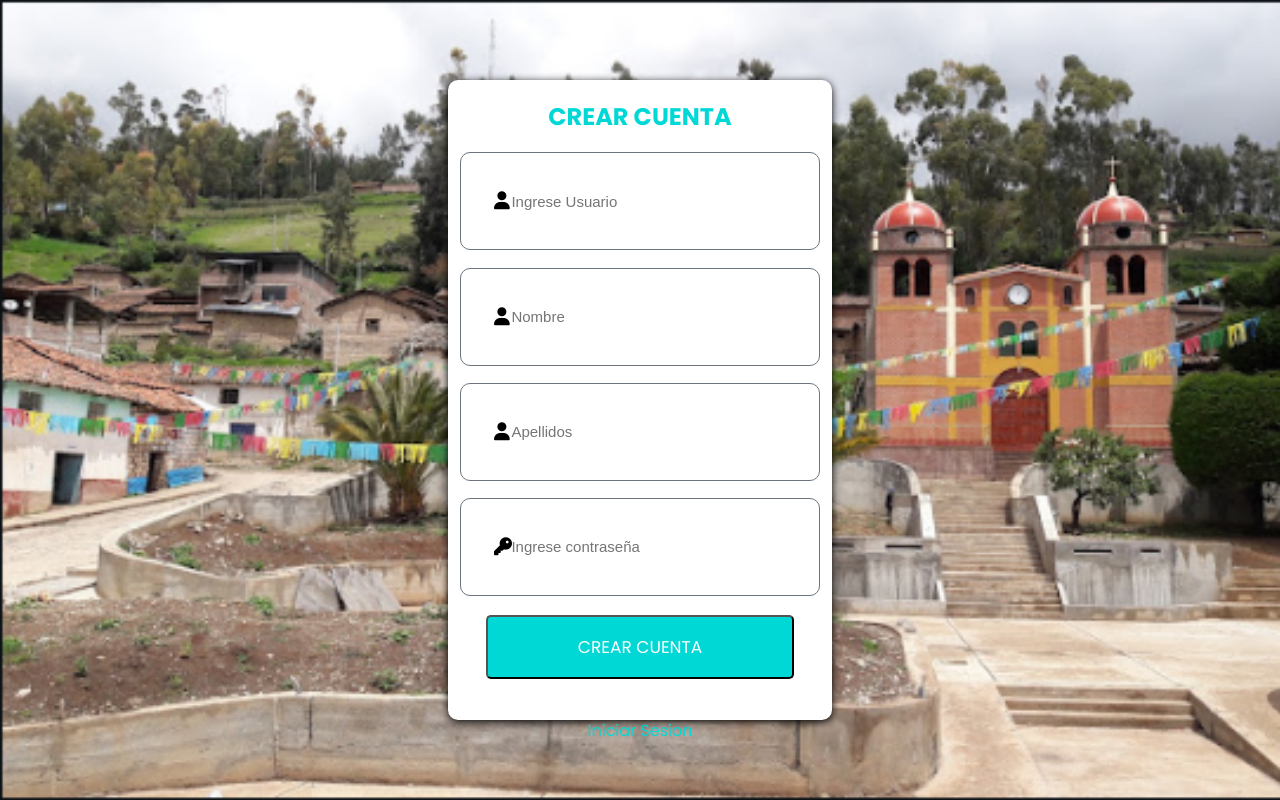
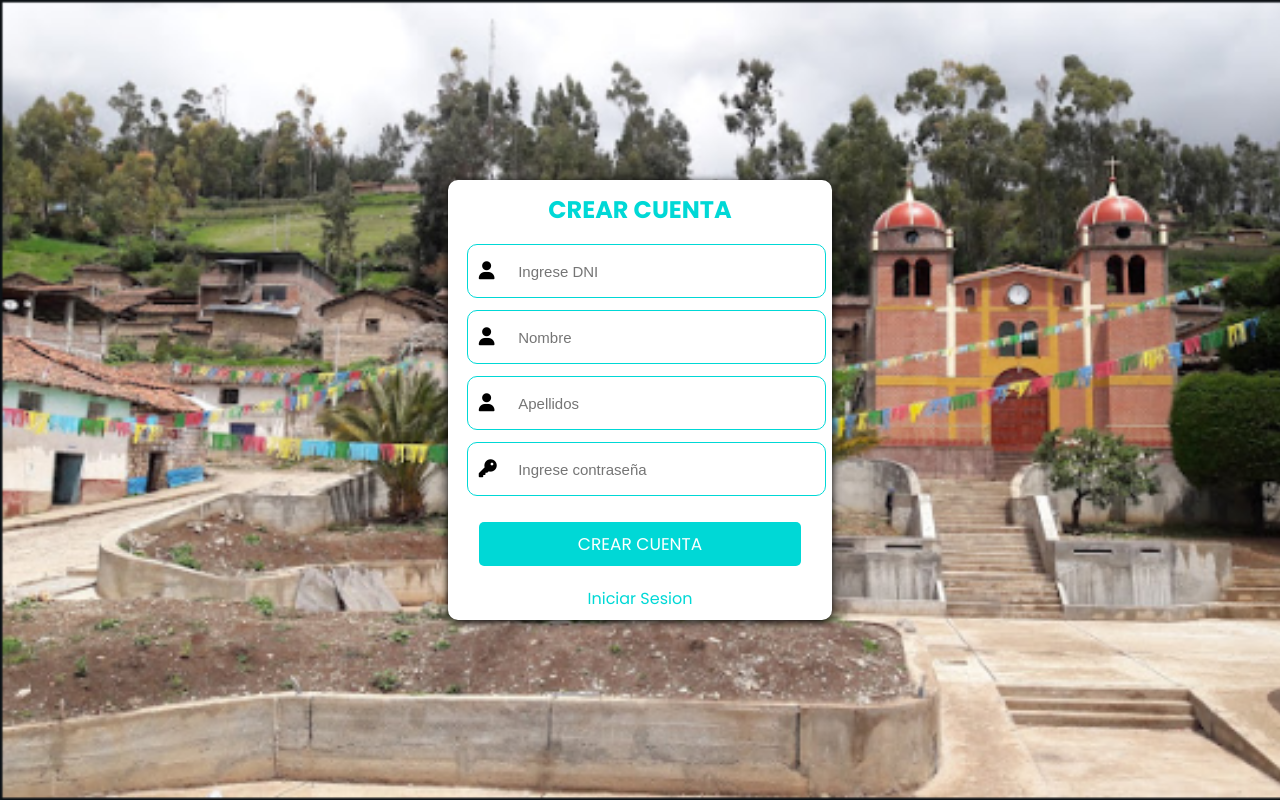
Before and after one commit to Asterios21/FormulacionNihk, a PHP site: page /vista/CrearCuenta.php in a window 1280 px wide. Run offline with PHP 8.4, Linux system fonts and the light colour scheme; some libraries are stand-ins or nearby versions.

Commit message:
Css crearCuenta arreglado

```diff
--- a/css/crearCuenta.css
+++ b/css/crearCuenta.css
@@ -9,7 +9,6 @@
 }
 
 body {
-
     padding: 0;
     margin: 0;
     font-family: 'Poppins', sans-serif;
@@ -17,16 +16,28 @@ body {
     background-repeat: no-repeat;
     background-size: cover;
 }
-
+.crearCuentaText{
+    margin: 3%;
+}
 .formulario-datos {
     width: 100%;
     height: 100%;
-    text-align: center;
-    margin: auto;
+    position: relative;
 }
-.formulario-datos >*{
-    margin-top: 5%;
+
+.usuario,
+.nombre,
+.apellido,
+.contraseña {
+    width: 100%;
+    height: 15%;
+    display: flex;
+    align-items: center;
 }
+
+/* .formulario-datos>* {
+    margin-top: 10px;
+} */
 
 .contenedor-principal {
     display: flex;
@@ -36,49 +47,42 @@ body {
     align-items: center;
 }
 
-.cuerpo {
+.cuerpo_cuenta {
 
-   /*  align-items: center; */
-    /* grid-template-columns: 45% 55%; */
     width: 30%;
-    height: 50%;
+    height: 55%;
     background-color: #fff;
     border-radius: 10px;
     box-shadow: 0 2px 8px #000;
     text-align: center;
 }
 
-.DNI,
-.contraseña {
-    display: flex;
-    align-items: center;
-    justify-content: center;
+
+.input-box {
+    background-color: white;
     position: relative;
-    text-align: center;
-    width: 100%;
-    height: 15%;
-    /* margin-top: -20px; */
+    width: 80%;
+    height: 80%;
+    margin-left: 5%;
+    font-size: 15px;
+    border-radius: 10px;
+    padding-left: 50px;
+    border: 1px solid #00d8d6;
 }
 
-.input-DNI,
-.input-contraseña {
-    background-color: white;
-    position: absolute;
-    width: 80%;
-    height: 100%;
-    font-size: 15px;
-    line-break: 50px;
-    border-radius: 10px;
-    padding-left: 50px;
-    border: 1px solid #6c757d;
-}
+/* .input-box:focus {
+    width: 100%;
+    height: 10%;
+    border: 0;
+    outline: 1px solid #00d8d6;
+} */
 
 #boton-ingresar {
     margin: 20px;
-    width: 80%;
+    width: 84%;
     height: 10%;
     border-radius: 5px;
-
+    border: none;
     background-color: #00d8d6;
 
     font-family: 'Poppins', sans-serif;
@@ -88,13 +92,13 @@ body {
 
 #boton-ingresar:hover {
     cursor: pointer;
-    background-color: #c7f6d4;
+    background-color: #4afde7;
 }
 
 .icono {
     position: absolute;
     font-size: 18px;
-    left: 12%;
+    left: 8%;
 }
 
 .recuperar_contraseña>a {
@@ -102,7 +106,9 @@ body {
     text-decoration: none;
 
 }
-.cuerpo_cuenta {
+
+/* .cuerpo_cuenta {
+
     align-items: center;
     grid-template-columns: 45% 55%;
     width: 30%;
@@ -110,4 +116,4 @@ body {
     background-color: #fff;
     border-radius: 10px;
     box-shadow: 0 2px 8px #000;
-}
+} */
--- a/vista/CrearCuenta.php
+++ b/vista/CrearCuenta.php
@@ -23,29 +23,27 @@
     <div class="contenedor-principal ">
 
         <div class="cuerpo_cuenta">
-
-
             <form action="#" method="post" class="formulario-datos">
-                <div clas="tituloIniciarSesion">
+                <div class="crearCuentaText">
                     <h2 style="color:#00d8d6;">CREAR CUENTA</h2>
                 </div>
-                <div class="DNI">
-                    <input type="text" class="input-DNI" name="input-DNI" placeholder="Ingrese Usuario" maxlength=8>
+                <div class="usuario">
+                    <input type="text" class="input-box" name="input-DNI" placeholder="Ingrese DNI" maxlength=8>
                     <i class="fa-solid fa-user icono"></i>
                 </div>
 
-                <div class="DNI">
-                    <input type="text" class="input-DNI" name="input-DNI" placeholder="Nombre" maxlength=8>
+                <div class="nombre">
+                    <input type="text" class="input-box" name="input-DNI" placeholder="Nombre" maxlength=8>
                     <i class="fa-solid fa-user icono"></i>
                 </div>
 
-                <div class="DNI">
-                    <input type="text" class="input-DNI" name="input-DNI" placeholder="Apellidos" maxlength=8>
+                <div class="apellido">
+                    <input type="text" class="input-box" name="input-DNI" placeholder="Apellidos" maxlength=8>
                     <i class="fa-solid fa-user icono"></i>
                 </div>
 
                 <div class="contraseña">
-                    <input type="password" class="input-contraseña" name="input-contraseña"
+                    <input type="password" class="input-box" name="input-contraseña"
                         placeholder="Ingrese contraseña" maxlength=20>
                     <i class="fa-solid fa-key icono"></i>
                 </div>
```
